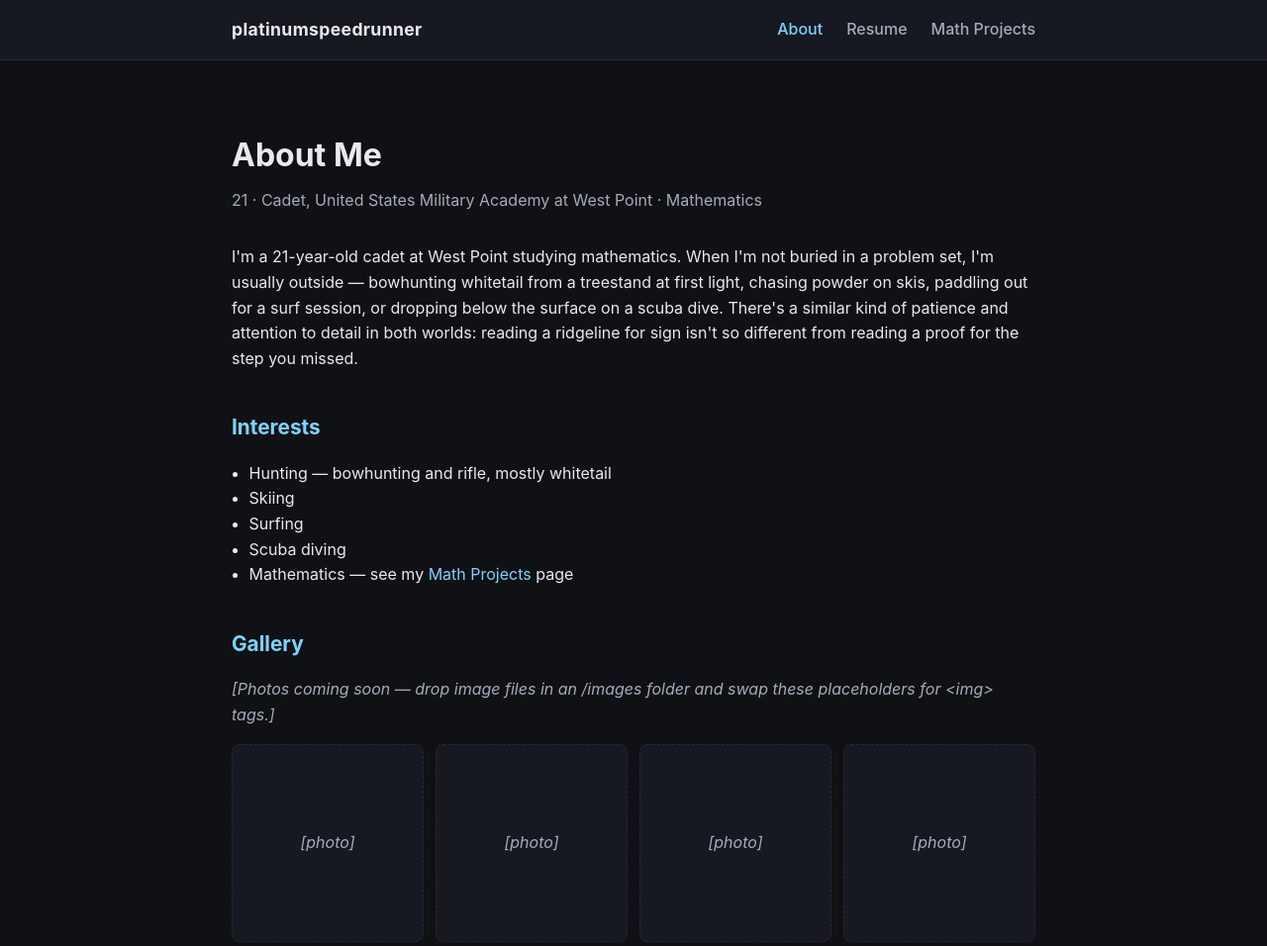
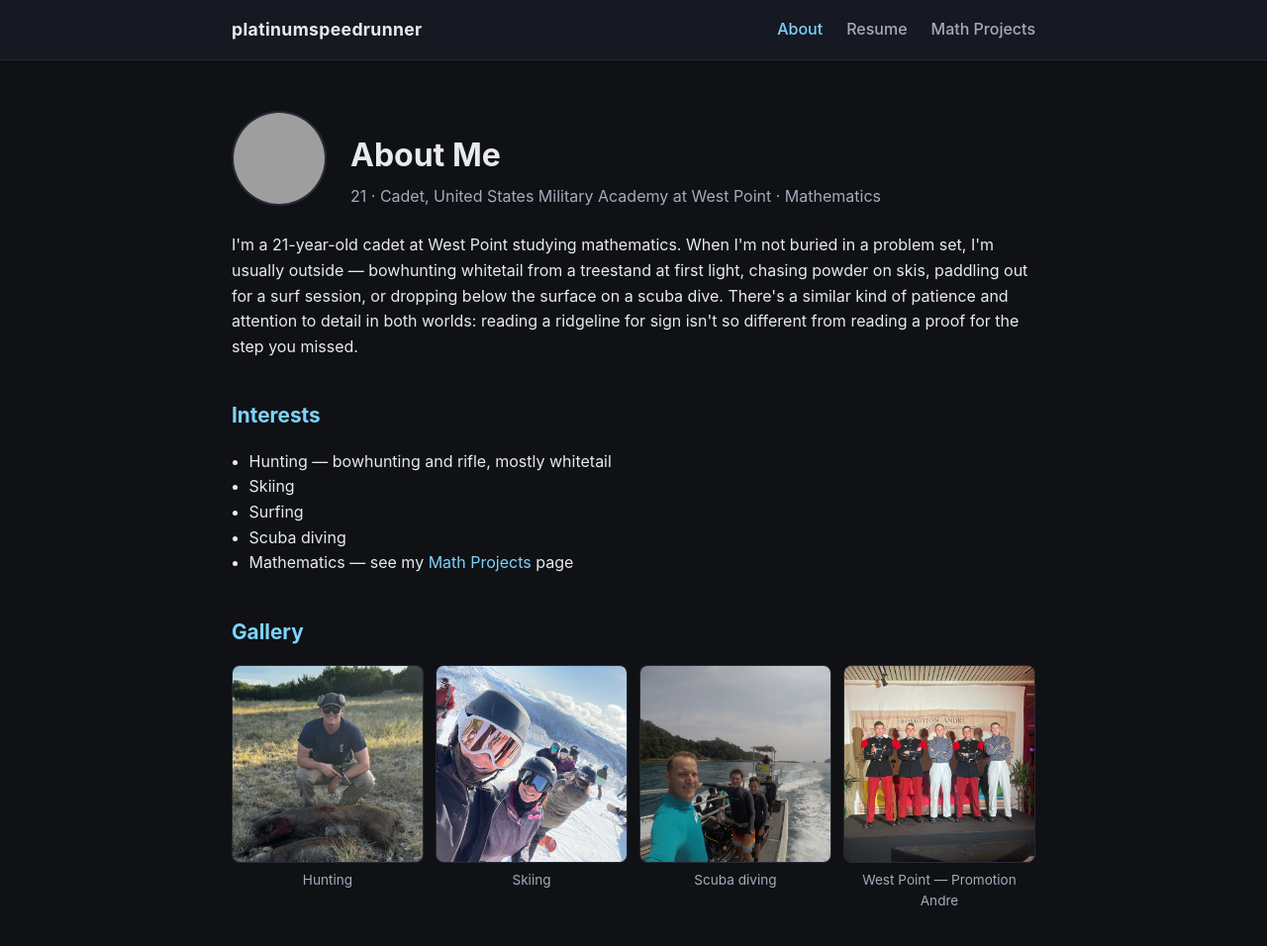
Before and after one commit to Nolongfield04/MA491-Website-PlatinumSpeedrunner, a plain HTML site: page index.html in a window 1280 px wide. Shown: the top 956 px of the page at 99% size. Drawn offline with Linux system fonts and the light colour scheme; grey boxes are pictures that could not be loaded.

Commit message:
Wire in photos: About hero + gallery, resume crest

```diff
--- a/index.html
+++ b/index.html
@@ -19,8 +19,13 @@
   </header>
 
   <main>
-    <h1>About Me</h1>
-    <p class="subtitle">21 &middot; Cadet, United States Military Academy at West Point &middot; Mathematics</p>
+    <div class="hero">
+      <img src="images/mont-saint-michel.png" alt="Portrait at Mont Saint-Michel, France" class="hero-photo" />
+      <div>
+        <h1>About Me</h1>
+        <p class="subtitle">21 &middot; Cadet, United States Military Academy at West Point &middot; Mathematics</p>
+      </div>
+    </div>
 
     <p>
       I'm a 21-year-old cadet at West Point studying mathematics. When I'm not
@@ -42,12 +47,23 @@
     </ul>
 
     <h2>Gallery</h2>
-    <p class="placeholder">[Photos coming soon — drop image files in an /images folder and swap these placeholders for &lt;img&gt; tags.]</p>
     <div class="gallery">
-      <div class="gallery-item placeholder">[photo]</div>
-      <div class="gallery-item placeholder">[photo]</div>
-      <div class="gallery-item placeholder">[photo]</div>
-      <div class="gallery-item placeholder">[photo]</div>
+      <figure class="gallery-item">
+        <img src="images/b3d6153b-3735-4d11-9a55-f376130ffda9.jpg" alt="Hunting in the field" />
+        <figcaption>Hunting</figcaption>
+      </figure>
+      <figure class="gallery-item">
+        <img src="images/IMG_2409.jpg" alt="On the slopes skiing" />
+        <figcaption>Skiing</figcaption>
+      </figure>
+      <figure class="gallery-item">
+        <img src="images/thumbnail_GOPR3731.jpg" alt="On a scuba dive boat" />
+        <figcaption>Scuba diving</figcaption>
+      </figure>
+      <figure class="gallery-item">
+        <img src="images/9f84be3b-537f-4b3b-83a6-f200cf0455f8.jpg" alt="Promotion Andre event at West Point" />
+        <figcaption>West Point &mdash; Promotion Andre</figcaption>
+      </figure>
     </div>
 
     <h2>Contact</h2>
--- a/style.css
+++ b/style.css
@@ -183,6 +183,30 @@ footer {
   font-style: italic;
 }
 
+.hero {
+  display: flex;
+  align-items: center;
+  gap: 1.5rem;
+  margin-bottom: 1.5rem;
+}
+
+.hero-photo {
+  width: 96px;
+  height: 96px;
+  object-fit: cover;
+  border-radius: 50%;
+  border: 2px solid var(--border);
+  flex-shrink: 0;
+}
+
+.hero h1 {
+  margin-bottom: 0.25rem;
+}
+
+.hero .subtitle {
+  margin: 0;
+}
+
 .gallery {
   display: grid;
   grid-template-columns: repeat(auto-fit, minmax(160px, 1fr));
@@ -195,6 +219,18 @@ footer {
   object-fit: cover;
   border-radius: 8px;
   border: 1px solid var(--border);
+  display: block;
+}
+
+.gallery-item {
+  margin: 0;
+}
+
+.gallery-item figcaption {
+  margin-top: 0.4rem;
+  font-size: 0.85rem;
+  color: var(--text-dim);
+  text-align: center;
 }
 
 .edu-header {
@@ -215,16 +251,6 @@ footer {
   opacity: 0.35;
 }
 
-.gallery-item {
-  height: 200px;
-  border-radius: 8px;
-  border: 1px dashed var(--border);
-  display: flex;
-  align-items: center;
-  justify-content: center;
-  background: var(--bg-alt);
-}
-
 @media (max-width: 600px) {
   nav {
     flex-direction: column;
```
Also changed, not shown: resume.html (+1 -1 lines), images/README.md, images/west-point-crest.webp (renamed from images/OIP.webp), 2 other files.
